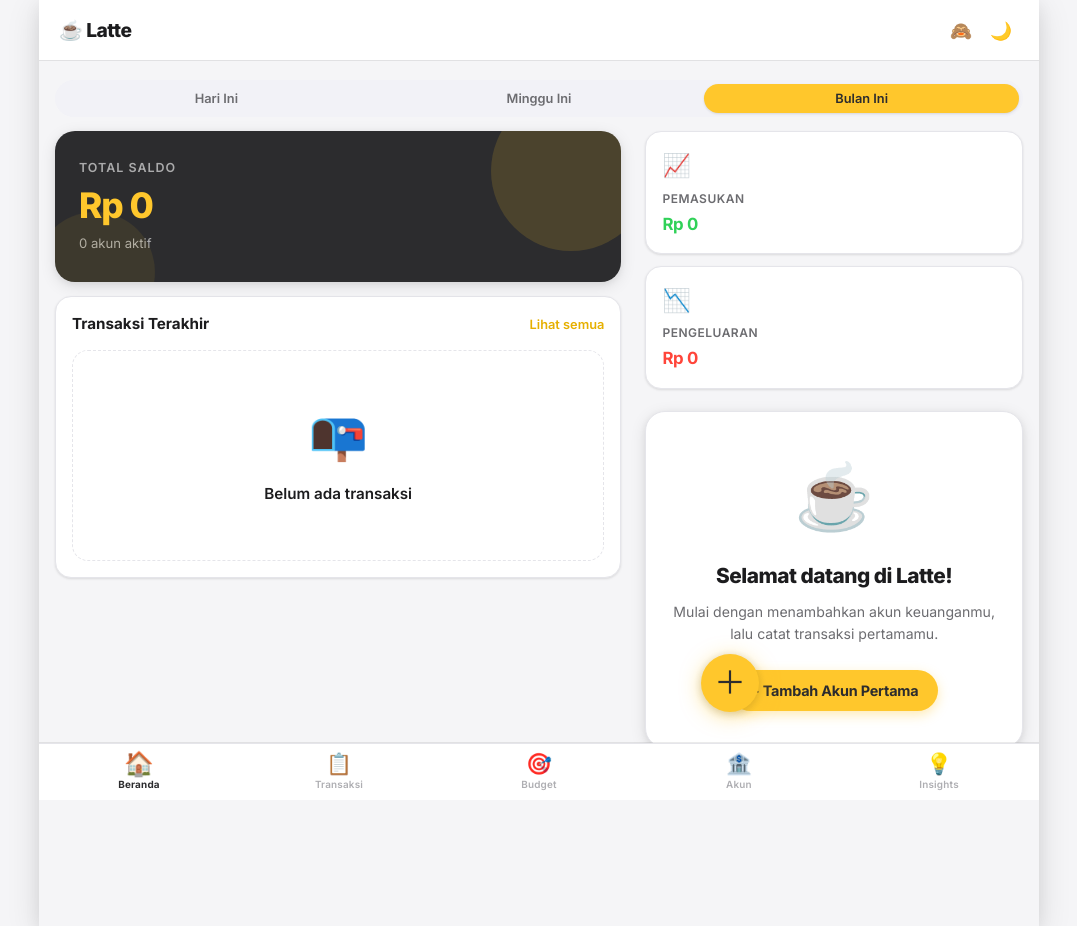
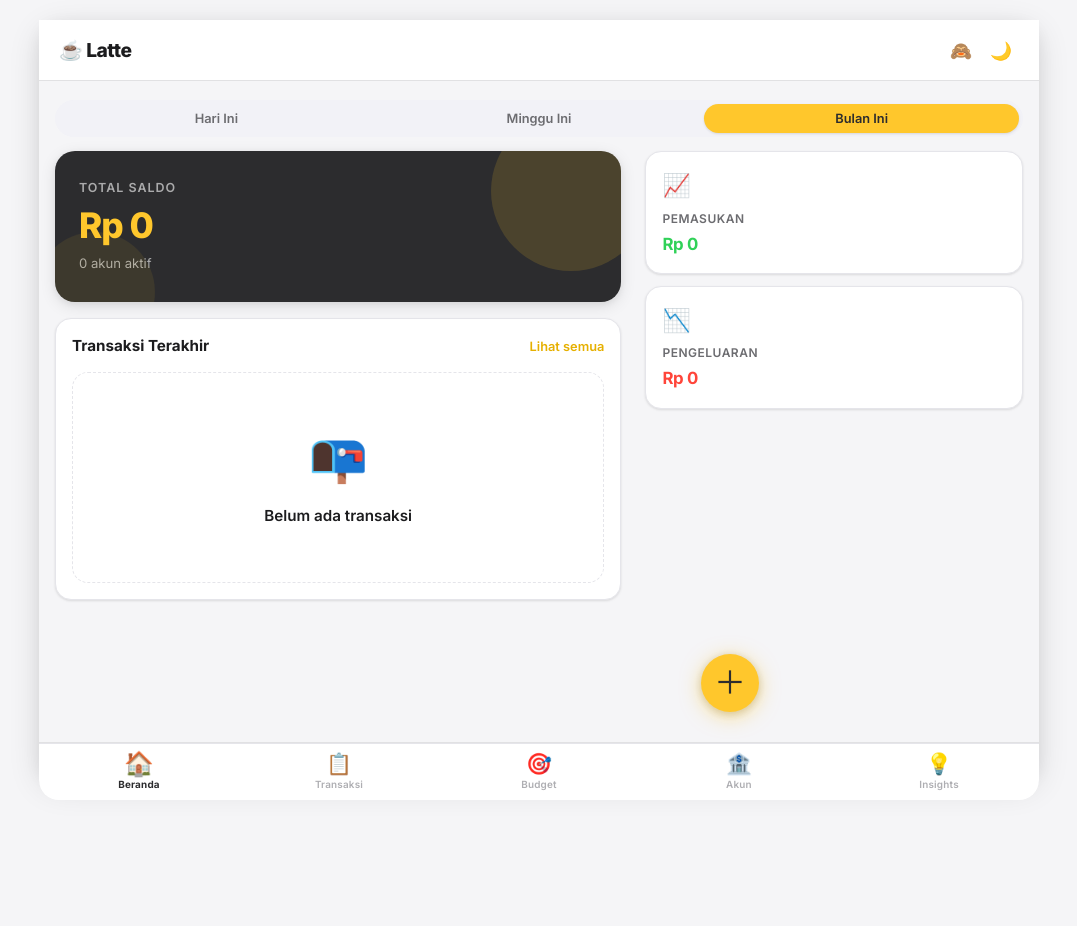
Before and after one commit to awedg17/latte, a React (Vite) app: page / in a window 1280 px wide. Shown: the whole page, without its empty margins (101-1178 px from the left). After the commit the page ends 820 px from the top, so only its background shows below. Built offline with nearby package versions, Linux system fonts and the light colour scheme; the HTML template or start-up script is replaced by a standard one.

Commit message:
Update layout: Emulator look to Desktop look

```diff
--- a/src/App.tsx
+++ b/src/App.tsx
@@ -574,10 +574,10 @@ function renderDashboard() {
     <div class="latte-page">
       ${renderPeriodFilter()}
 
-      <!-- Container Grid Desktop -->
+      <!-- Grid Wrapper: Ini kuncinya biar nggak kayak emulator -->
       <div class="latte-dashboard-grid">
 
-        <!-- Kolom Kiri: Fokus ke Saldo dan Transaksi -->
+        <!-- Kolom Kiri: Fokus Saldo & List Transaksi -->
         <div class="latte-dashboard-main">
           <div class="latte-balance-card">
             <div class="latte-balance-card__label">Total Saldo</div>
@@ -599,7 +599,7 @@ function renderDashboard() {
           </div>
         </div>
 
-        <!-- Kolom Kanan: Fokus ke Statistik dan Budget -->
+        <!-- Kolom Kanan: Fokus Pemasukan/Pengeluaran & Budget -->
         <div class="latte-dashboard-sidebar">
           <div class="latte-stats-row">
             <div class="latte-stat-card latte-stat-card--income">
@@ -615,7 +615,6 @@ function renderDashboard() {
           </div>
 
           ${renderBudgetSummaryCards(privacy)}
-          ${txs.length === 0 && getAccounts().length === 0 ? renderOnboarding() : ''}
         </div>
 
       </div>
--- a/src/index.css
+++ b/src/index.css
@@ -123,11 +123,11 @@ a {
   display: flex;
   flex-direction: column;
   min-height: 100dvh;
+  width: 100%; /* Pastikan lebarnya fleksibel */
+  max-width: 480px; /* Default buat HP */
   margin: 0 auto;
+  position: relative;
   background: var(--bg);
-  /* Hapus max-width: 480px yang lama, ganti dengan ini: */
-  width: 100%;
-  max-width: 1200px; /* Lebar maksimal di laptop */
 }
 
 /* ─── Header ─── */
@@ -1251,9 +1251,11 @@ a {
 /* ─── Responsive ─── */
 @media (min-width: 1024px) {
   .latte-app {
-    max-width: 1000px; /* Perlebar aplikasi di laptop */
+    max-width: 1000px; /* Lebar yang pas buat tampilan laptop */
+    margin: 20px auto;
+    border-radius: var(--radius-xl);
     box-shadow: var(--shadow-lg);
-    min-height: 100dvh;
+    min-height: calc(100dvh - 40px);
   }
 
   .latte-dashboard-grid {
@@ -1268,17 +1270,22 @@ a {
     grid-template-columns: 1fr;
   }
 
+  .latte-dashboard-main, .latte-dashboard-sidebar {
+    display: flex;
+    flex-direction: column;
+    gap: 16px;
+  }
+
   .latte-nav {
-    max-width: 1000px; /* Samakan dengan lebar aplikasi */
-    border-radius: 0;
+    max-width: 1000px; /* Sesuaikan navigasi dengan lebar baru */
+    border-radius: 0 0 var(--radius-xl) var(--radius-xl);
+  }
+
+  .latte-fab {
+    right: calc(50% - 500px + 30px); /* Geser FAB biar nggak melayang jauh */
   }
 }
 
-.latte-dashboard-main, .latte-dashboard-sidebar {
-  display: flex;
-  flex-direction: column;
-  gap: 14px;
-}
 
 @media (prefers-reduced-motion: reduce) {
   *, *::before, *::after {
```
